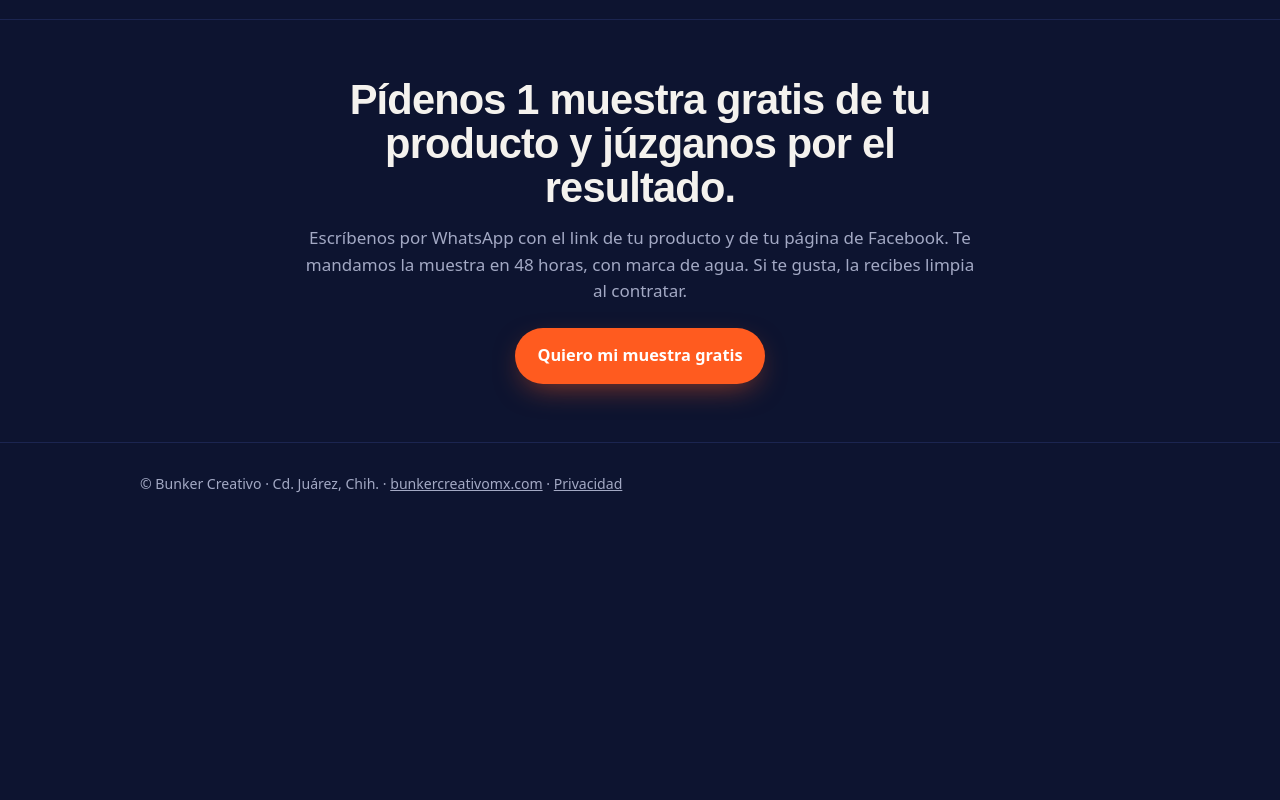
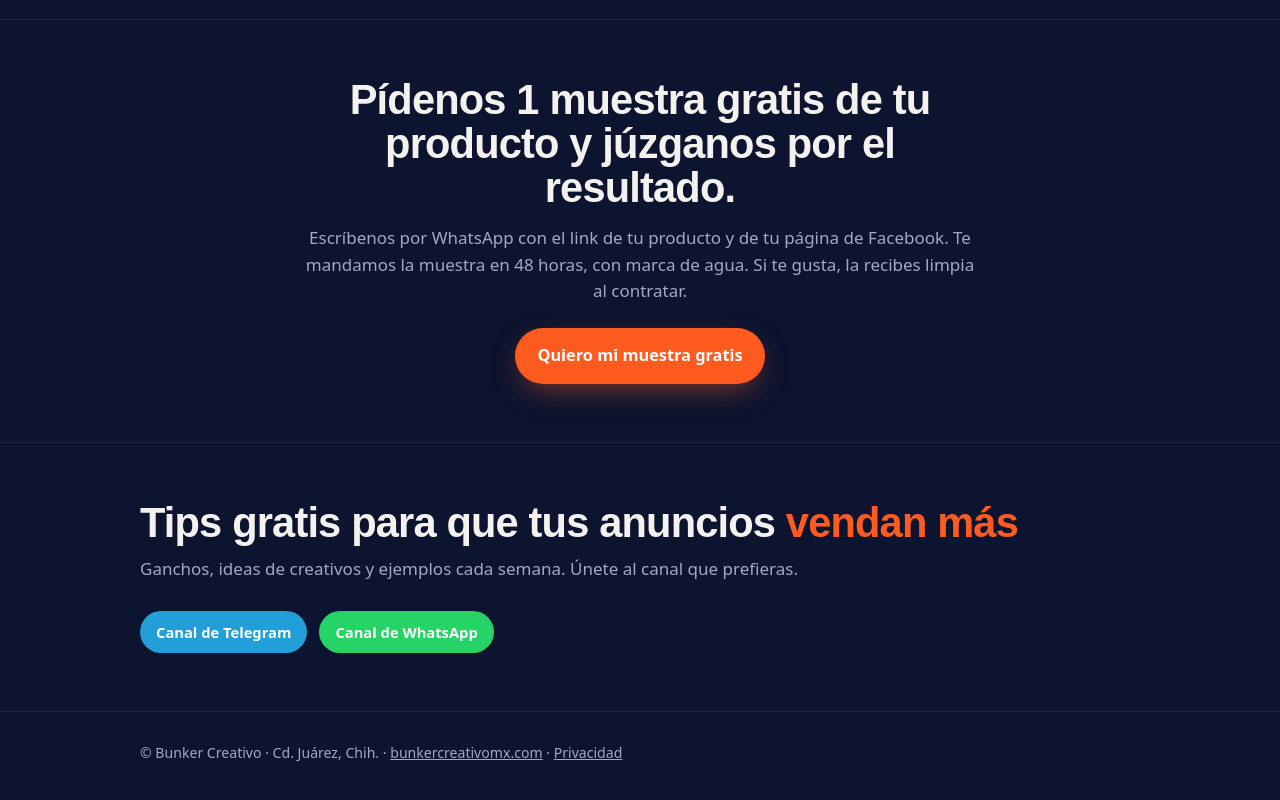
Before and after one commit to bunkercreativomx-maker/bunker-creativo-web, a plain HTML site: page dropshipping/index.html in a window 1280 px wide. Shown: the part 3153-3953 px from the top of the page. Before the commit the page ends 3737 px from the top, so only its background shows below. Drawn offline with Linux system fonts and the light colour scheme; no server answers; a web font is replaced by a local one.

Commit message:
dropshipping: enlaces a canales Telegram y WhatsApp

```diff
--- a/dropshipping/index.html
+++ b/dropshipping/index.html
@@ -152,6 +152,15 @@ footer{padding:30px 0 90px;color:var(--mut);font-size:.88rem;border-top:1px soli
  <a class="btn wa" href="#">Quiero mi muestra gratis</a>
 </div></section>
 
+<section><div class="w">
+ <h2 class="sh">Tips gratis para que tus anuncios <em>vendan más</em></h2>
+ <p class="lead">Ganchos, ideas de creativos y ejemplos cada semana. Únete al canal que prefieras.</p>
+ <div style="display:flex;flex-wrap:wrap;gap:12px">
+  <a class="btn sm" style="background:#229ed9" href="https://t.me/CreativosquevendenBunker" target="_blank" rel="noopener">Canal de Telegram</a>
+  <a class="btn sm" style="background:#25d366" href="https://whatsapp.com/channel/0029VbE53hj1HsponiXIvD3y" target="_blank" rel="noopener">Canal de WhatsApp</a>
+ </div>
+</div></section>
+
 <footer><div class="w">© Bunker Creativo · Cd. Juárez, Chih. · <a href="/">bunkercreativomx.com</a> · <a href="/privacidad/">Privacidad</a></div></footer>
 
 <a class="fab wa" href="#" aria-label="WhatsApp"><svg viewBox="0 0 24 24"><path d="M12 2a10 10 0 0 0-8.6 15.1L2 22l5-1.3A10 10 0 1 0 12 2Zm5.3 14.1c-.2.6-1.3 1.2-1.8 1.2-.5.1-1 .2-3.3-.7-2.8-1.1-4.5-3.9-4.7-4.1-.1-.2-1.1-1.5-1.1-2.8s.7-2 1-2.3c.2-.3.5-.3.7-.3h.5c.2 0 .4 0 .6.5l.8 2c.1.2.1.3 0 .5l-.3.5-.4.4c-.1.1-.3.3-.1.6.2.3.7 1.2 1.6 1.9 1.1 1 2 1.3 2.3 1.4.3.1.5.1.6-.1l.9-1c.2-.3.4-.2.7-.1l1.9.9c.3.1.5.2.5.3.1.1.1.6-.1 1.2Z"/></svg></a>
```
